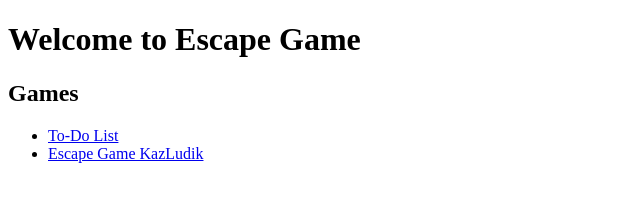
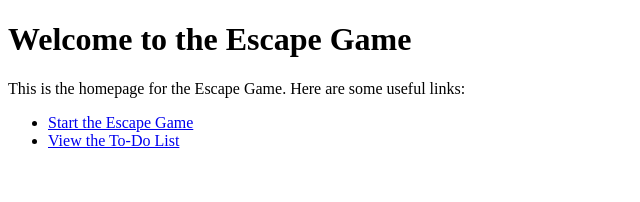
Before and after one commit to geffroyjennifer145-web/Escape-game, a plain HTML site: page index.html in a window 1280 px wide. Shown: the whole page, without its empty margins (0-640 px from the left). Drawn offline with Linux system fonts and the light colour scheme.

Commit message:
Update index.html to fix broken links and create a proper homepage

```diff
--- a/index.html
+++ b/index.html
@@ -3,14 +3,14 @@
 <head>
     <meta charset="UTF-8">
     <meta name="viewport" content="width=device-width, initial-scale=1.0">
-    <title>Homepage - Escape Game</title>
+    <title>Escape Game - Home</title>
 </head>
 <body>
-    <h1>Welcome to Escape Game</h1>
-    <h2>Games</h2>
+    <h1>Welcome to the Escape Game</h1>
+    <p>This is the homepage for the Escape Game. Here are some useful links:</p>
     <ul>
-        <li><a href="link-to-to-do-list">To-Do List</a></li>
-        <li><a href="link-to-escape-game-kazludik">Escape Game KazLudik</a></li>
+        <li><a href="EscapeGame.html">Start the Escape Game</a></li>
+        <li><a href="todo-list.html">View the To-Do List</a></li>
     </ul>
 </body>
 </html>
```
